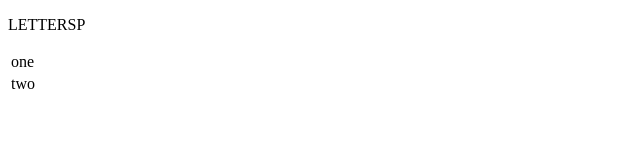
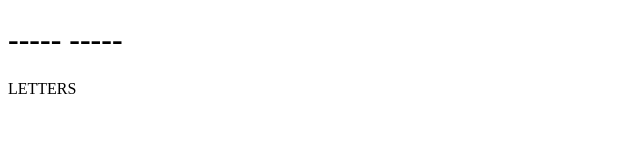
Before and after one commit to pjsteininger/hangman, a plain HTML site: page index.html in a window 1280 px wide. Both pictures are taken after a click on the element "LETTERS". Shown: the whole page, without its empty margins (0-640 px from the left). Drawn offline with nearby package versions, Linux system fonts and the light colour scheme.

Commit message:
blank letters displayed, keyup registered

```diff
--- a/assets/javascript/game.js
+++ b/assets/javascript/game.js
@@ -1,60 +1,38 @@
 $(document).ready(function() {
-
-
-
-    // document.getElementById("guessedLetters").onclick = function addP() {
-    //     document.getElementById("guessedLetters").innerHTML += "P";
-    // }
-
-
-
-
-
-
-
     var hangman = {
-        wordList: [],
+        wordList: ["hello world"],
         currentWord: "",
         alphabet: "abcdefghijklmnopqrstuvwxyz",
         guessedLetters: "",
-
-        startGame: function () {
+        initializeGame: function () {
             this.currentWord = this.wordList[Math.floor(Math.random() * this.wordList.length)];
+            console.log(this.currentWord);
             this.guessedLetters = "";
-
+            for(var i = 0; i < this.currentWord.length; i++) {
+                if(this.currentWord[i] === " ") {
+                    $("#the-word").append("  ");
+                } else {
+                    $("#the-word").append("<span id=\"letter"+i+"\">-</span>");
+                }
+            }
         },
-        letterGuess: function () {
-            $("#guessedLetters").append("P");
+        letterGuess: function (guess) {
+            console.log(guess.key);
+            //this.currentWord.search(guess.key);
+            console.log(this.currentWord.search(guess.key));
+            var j = this.currentWord.search(guess.key);
+            console.log($("#letter"+j));
         },
         endGame: function () {
 
         }
 
     };
-    $("#guessedLetters").click(hangman.letterGuess);
 
-
-    //     function letterGuess() {
-    //         var LETTERS = document.getElementById("guessedLetters");
-    //         LETTERS.innerHTML += "P";
-    //     }
-
-
-
-    // window.onclick = letterGuess();
-    // }
-
-    function modifyText() {
-        var t2 = document.getElementById("t2");
-        if (t2.firstChild.nodeValue == "three") {
-          t2.firstChild.nodeValue = "two";
-        } else {
-          t2.firstChild.nodeValue = "three";
-        }
-      }
-
-      // add event listener to table
-      var el = document.getElementById("outside");
-      el.addEventListener("click", modifyText, false);
-
+    hangman.initializeGame();
+    $(document).on("keyup", function(e) {
+        hangman.letterGuess(e);
+    });
+    $("#guessed-letters").click(hangman.letterGuess);
+    $("")
 });
--- a/index.html
+++ b/index.html
@@ -10,10 +10,7 @@
     <script src="assets/javascript/game.js"></script>
 </head>
 <body>
-    <p id="guessedLetters">LETTERS</p>
-    <table id="outside">
-        <tr><td id="t1">one</td></tr>
-        <tr><td id="t2">two</td></tr>
-    </table>
+    <h1 id="the-word"></h1>
+    <p id="guessed-letters">LETTERS</p>
 </body>
 </html>
```
